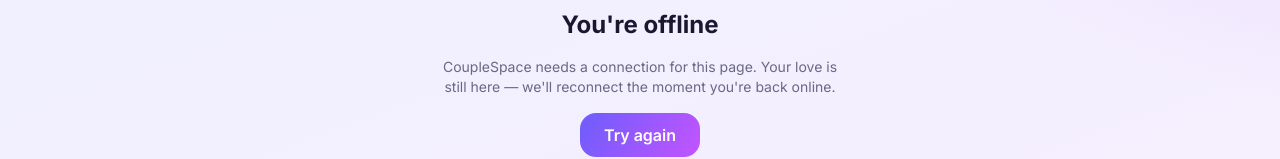
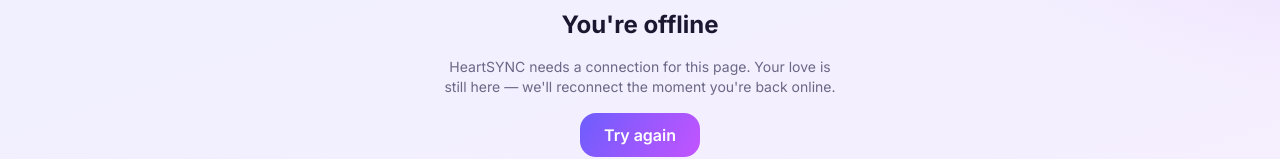
Before and after one commit to ADITYA9456/HeartSYNC, a Next.js app: page /offline in a window 1280 px wide. Shown: the part 355-514 px from the top of the page. Built offline with nearby package versions, Linux system fonts and the light colour scheme; no server answers.

Commit message:
cnahge name of this app

```diff
--- a/app/(app)/settings/page.js
+++ b/app/(app)/settings/page.js
@@ -1,22 +1,22 @@
 'use client';
 
+import { motion } from 'framer-motion';
+import { Bell, Check, Flame, Heart, LogOut, Monitor, Moon, Sun } from 'lucide-react';
+import { useTheme } from 'next-themes';
+import { useRouter } from 'next/navigation';
 import { useEffect, useMemo, useState } from 'react';
-import { motion } from 'framer-motion';
-import { useRouter } from 'next/navigation';
-import { useTheme } from 'next-themes';
 import { toast } from 'sonner';
-import { Flame, Heart, Check, Sun, Moon, Monitor, Bell, LogOut } from 'lucide-react';
 
+import { usePalette } from '@/components/providers/palette-provider';
 import { api } from '@/lib/api-client';
+import { PALETTES } from '@/lib/constants';
+import { registerForPush } from '@/lib/firebase-client';
 import { useAppStore } from '@/lib/store';
-import { PALETTES } from '@/lib/constants';
-import { usePalette } from '@/components/providers/palette-provider';
-import { registerForPush } from '@/lib/firebase-client';
 
-import { GlassCard } from '@/components/ui/glass-card';
 import { Avatar } from '@/components/ui/avatar';
 import { Button } from '@/components/ui/button';
-import { Input, Field } from '@/components/ui/input';
+import { GlassCard } from '@/components/ui/glass-card';
+import { Field, Input } from '@/components/ui/input';
 
 // A handful of common IANA zones; the detected zone is merged in at runtime.
 const COMMON_ZONES = [
@@ -395,7 +395,7 @@
         </Button>
         <p className="flex items-center justify-center gap-1.5 pt-1 text-xs text-[var(--muted)]">
           Made with <Heart className="h-3.5 w-3.5 text-[var(--primary)]" /> for
-          CoupleSpace
+          HeartSYNC
         </p>
       </Section>
     </div>
--- a/app/layout.js
+++ b/app/layout.js
@@ -1,23 +1,23 @@
+import { ServiceWorkerRegistrar } from '@/components/pwa/service-worker-registrar';
 import { Inter } from 'next/font/google';
 import './globals.css';
 import { Providers } from './providers';
-import { ServiceWorkerRegistrar } from '@/components/pwa/service-worker-registrar';
 
 const inter = Inter({ subsets: ['latin'], variable: '--font-sans', display: 'swap' });
 
 export const metadata = {
   metadataBase: new URL(process.env.NEXT_PUBLIC_APP_URL || 'http://localhost:3000'),
-  title: { default: 'CoupleSpace', template: '%s · CoupleSpace' },
+  title: { default: 'HeartSYNC', template: '%s · HeartSYNC' },
   description: 'A private space for two — chat, memories, dates, and a little AI magic.',
-  applicationName: 'CoupleSpace',
+  applicationName: 'HeartSYNC',
   manifest: '/manifest.webmanifest',
-  appleWebApp: { capable: true, statusBarStyle: 'black-translucent', title: 'CoupleSpace' },
+  appleWebApp: { capable: true, statusBarStyle: 'black-translucent', title: 'HeartSYNC' },
   icons: {
     icon: '/icons/icon-192.png',
     apple: '/icons/icon-192.png',
   },
   openGraph: {
-    title: 'CoupleSpace',
+    title: 'HeartSYNC',
     description: 'A private space for two.',
     type: 'website',
   },
--- a/app/offline/page.js
+++ b/app/offline/page.js
@@ -6,7 +6,7 @@
       <div className="text-6xl">🌙</div>
       <h1 className="text-2xl font-bold">You&apos;re offline</h1>
       <p className="text-sm text-[var(--muted)]">
-        CoupleSpace needs a connection for this page. Your love is still here — we&apos;ll
+        HeartSYNC needs a connection for this page. Your love is still here — we&apos;ll
         reconnect the moment you&apos;re back online.
       </p>
       <a
--- a/components/auth/auth-client.jsx
+++ b/components/auth/auth-client.jsx
@@ -1,15 +1,15 @@
 'use client';
-import { useState } from 'react';
-import { useRouter, useSearchParams } from 'next/navigation';
-import { useForm } from 'react-hook-form';
+import { Button } from '@/components/ui/button';
+import { Field, Input } from '@/components/ui/input';
+import { api } from '@/lib/api-client';
+import { loginSchema, registerSchema } from '@/lib/validators';
 import { zodResolver } from '@hookform/resolvers/zod';
 import { GoogleLogin } from '@react-oauth/google';
-import { motion, AnimatePresence } from 'framer-motion';
+import { AnimatePresence, motion } from 'framer-motion';
+import { useRouter, useSearchParams } from 'next/navigation';
+import { useState } from 'react';
+import { useForm } from 'react-hook-form';
 import { toast } from 'sonner';
-import { loginSchema, registerSchema } from '@/lib/validators';
-import { api } from '@/lib/api-client';
-import { Button } from '@/components/ui/button';
-import { Input, Field } from '@/components/ui/input';
 
 export function AuthClient() {
   const router = useRouter();
@@ -35,7 +35,7 @@
       } else {
         const tz = Intl.DateTimeFormat().resolvedOptions().timeZone;
         await api.post('/api/auth/register', { ...values, timezone: tz });
-        toast.success('Welcome to CoupleSpace 💞');
+        toast.success('Welcome to HeartSYNC 💞');
         go(false);
       }
     } catch (e) {
@@ -67,7 +67,7 @@
       <div className="text-center">
         <div className="text-5xl">💞</div>
         <h1 className="mt-2 text-3xl font-black">
-          Couple<span className="gradient-text">Space</span>
+          Heart<span className="gradient-text">SYNC</span>
         </h1>
         <p className="text-sm text-[var(--muted)]">
           {isLogin ? 'Welcome back, lovebird.' : 'Create your private space for two.'}
--- a/components/connect/connect-client.jsx
+++ b/components/connect/connect-client.jsx
@@ -1,12 +1,12 @@
 'use client';
-import { useState } from 'react';
-import { useRouter } from 'next/navigation';
-import { motion, AnimatePresence } from 'framer-motion';
-import { Copy, Check, Heart, LogOut } from 'lucide-react';
-import { toast } from 'sonner';
-import { api } from '@/lib/api-client';
 import { Button } from '@/components/ui/button';
 import { Input } from '@/components/ui/input';
+import { api } from '@/lib/api-client';
+import { AnimatePresence, motion } from 'framer-motion';
+import { Check, Copy, Heart, LogOut } from 'lucide-react';
+import { useRouter } from 'next/navigation';
+import { useState } from 'react';
+import { toast } from 'sonner';
 
 export function ConnectClient() {
   const router = useRouter();
@@ -71,7 +71,7 @@
         </div>
 
         <Button onClick={() => router.replace('/dashboard')} className="w-full">
-          Enter CoupleSpace
+          Enter HeartSYNC
         </Button>
         <p className="text-xs text-[var(--muted)]">
           You can find this code again any time in Settings until your partner joins.
--- a/public/firebase-messaging-sw.js
+++ b/public/firebase-messaging-sw.js
@@ -19,7 +19,7 @@
   const messaging = firebase.messaging();
 
   messaging.onBackgroundMessage((payload) => {
-    const title = payload.notification?.title || 'CoupleSpace 💞';
+    const title = payload.notification?.title || 'HeartSYNC 💞';
     const options = {
       body: payload.notification?.body || '',
       icon: '/icons/icon-192.png',
```
Also changed, not shown: public/manifest.webmanifest, 1 other file (tests, documents, lock files or other folders).
